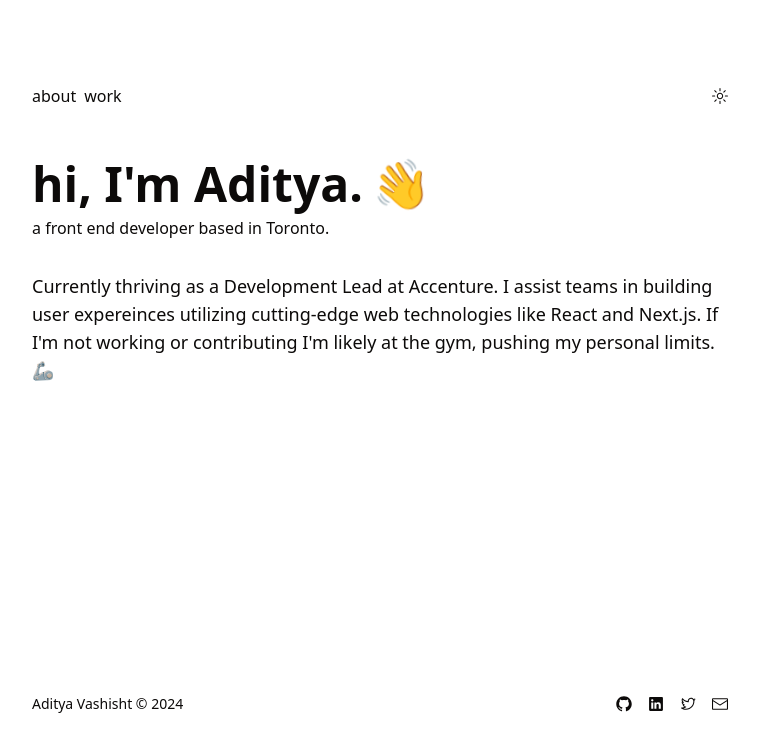
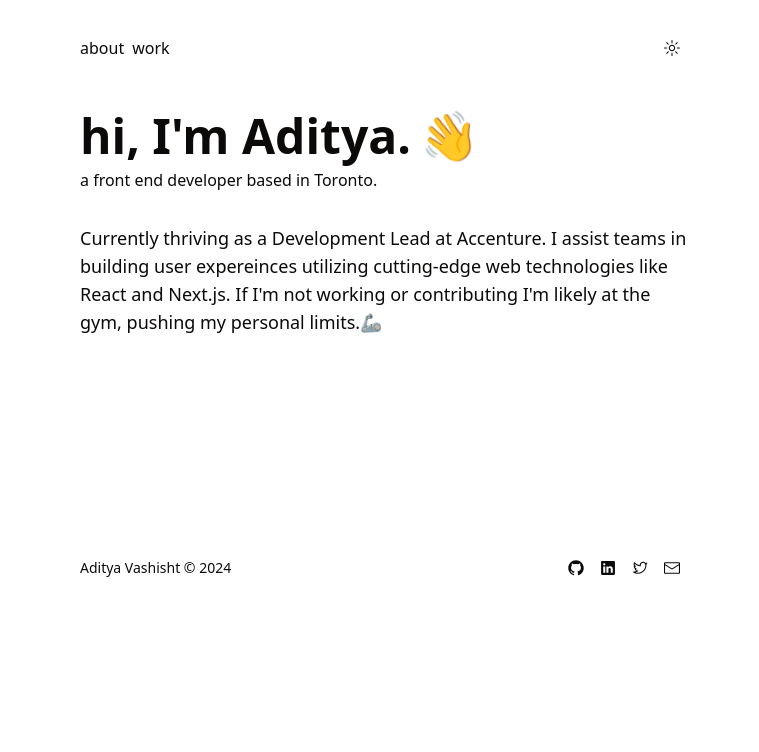
Before and after one commit to adityavashisht9/adityavashisht.com, a Next.js app: page / in a window 1280 px wide. Shown: the top 752 px of the page, without its empty margins (256-1015 px from the left). Built offline with nearby package versions, Linux system fonts and the light colour scheme.

Commit message:
fixed margin and padding

```diff
--- a/app/layout.tsx
+++ b/app/layout.tsx
@@ -23,14 +23,14 @@ export default function RootLayout({
 }>) {
   return (
     <html lang="en" suppressHydrationWarning>
-      <body className="min-h-screen flex flex-col max-w-3xl mx-auto px-8 py-20">
+      <body className="min-h-screen flex flex-col max-w-2xl mx-auto px-8 pt-8">
         <ThemeProvider attribute="class" defaultTheme="system">
           <header className="flex justify-between">
             <NavBar />
           </header>
           <main className="pt-12">{children}</main>
 
-          <footer className="mt-auto">
+          <footer className="my-auto">
             <div className="flex items-center justify-between">
               <p className="text-sm">Aditya Vashisht © 2024</p>
               <div className="flex items-center">
```
